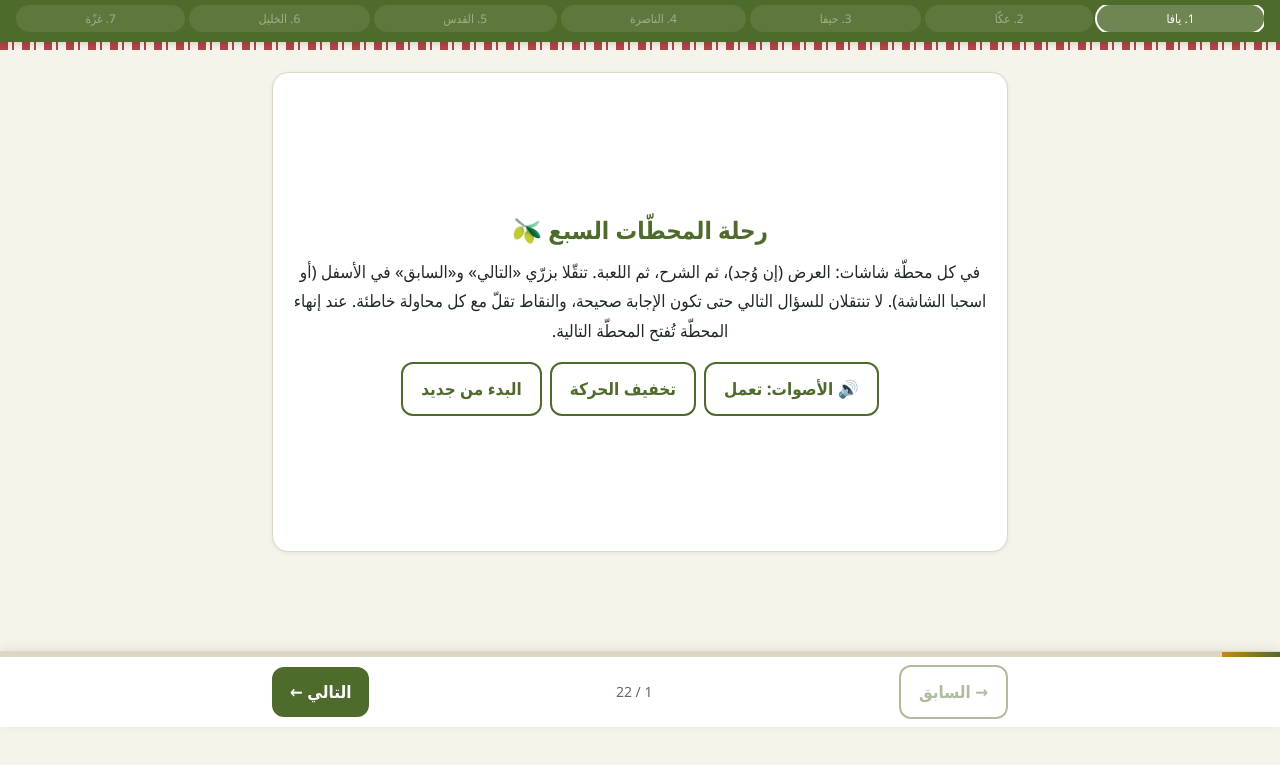
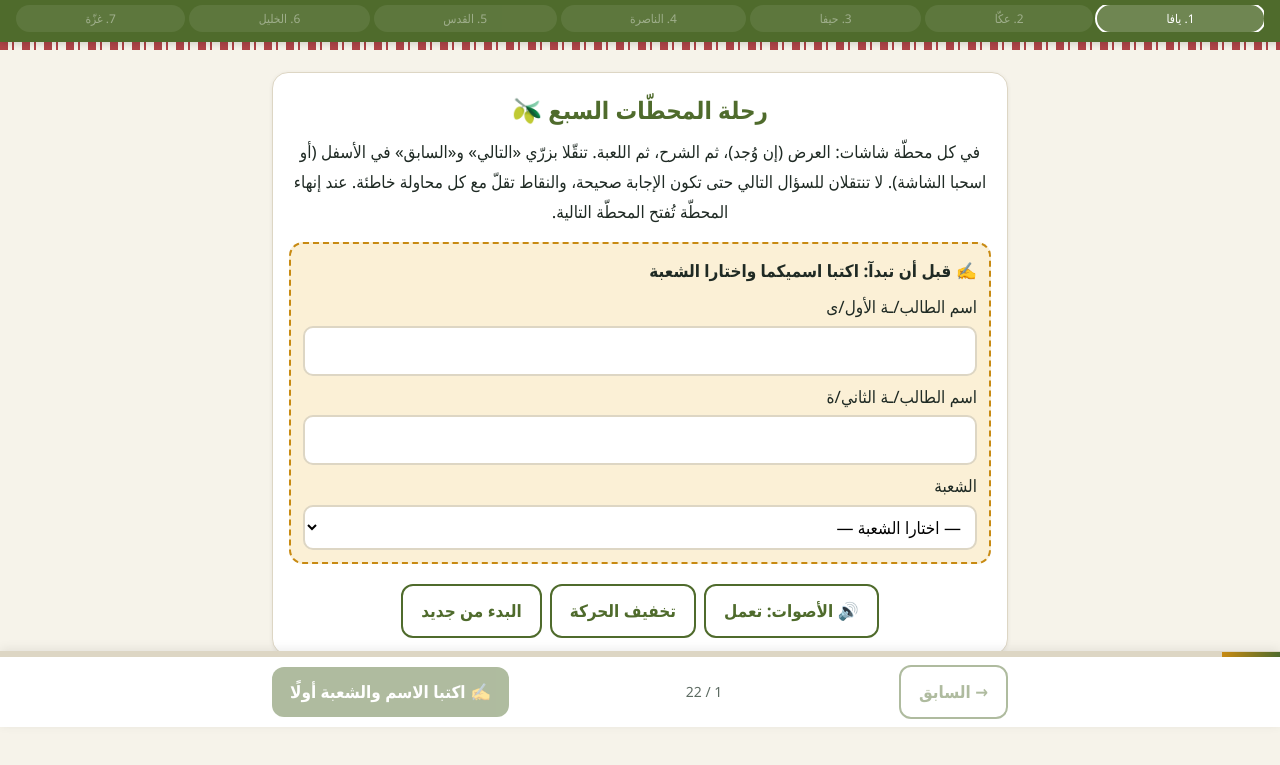
Before and after one commit to windscolors-crypto/digital-skills-games, a plain HTML site: page g10/u2-l1.html in a window 1280 px wide. Shown: the part 73-838 px from the top of the page. Before the commit the page ends 800 px from the top, so only its background shows below. Drawn offline with Linux system fonts and the light colour scheme.

Commit message:
Names and section on the first screen

```diff
--- a/g10/u2-l1.html
+++ b/g10/u2-l1.html
@@ -116,6 +116,7 @@ svg.scr .good{stroke:var(--ok);stroke-width:3}
 .spk{position:absolute;pointer-events:none;color:#ffb300;font-style:normal;font-size:16px;animation:spk .8s forwards;z-index:5}
 @keyframes spk{to{transform:translate(var(--dx),var(--dy)) scale(.3);opacity:0}}
 body.calm .dk-stage img.kb{animation:none}
+.namebox{background:var(--gold2);border:2px dashed var(--gold);border-radius:14px;padding:12px;margin:10px 0;text-align:right;display:flex;flex-direction:column;gap:6px}.namebox label{display:block}.namebox input,.namebox select{display:block;width:100%;box-sizing:border-box;font:inherit;padding:8px 10px;margin-top:4px;border:2px solid var(--line);border-radius:10px;background:#fff}body.pres .intro .namebox b:first-child{font-size:17px;color:var(--ink)}
 body.pres footer{display:none}
 body.pres main{padding-bottom:110px}
 body.pres #main > section,body.pres #secs > section{display:none;margin-top:10px}
@@ -686,6 +687,9 @@ let armed=false;$("#reset").onclick=e=>{const b=e.currentTarget;if(!armed){armed
 /* ---------- وضع العرض التقديمي ---------- */
 (function(){
  document.body.classList.add("pres");
+ (function(){const intro=$(".intro");const box=el("div","namebox","<b>✍️ قبل أن تبدآ: اكتبا اسميكما واختارا الشعبة</b>");
+  ["n1","n2","cls"].forEach(id=>{const e=document.getElementById(id);if(e){box.append(e.closest("label"));e.addEventListener("input",()=>window.PRES&&PRES.upd());e.addEventListener("change",()=>window.PRES&&PRES.upd());}});
+  const row=intro.querySelector(".row");intro.insertBefore(box,row);})();
  const KN={deck:"العرض",exp:"الشرح",game:"اللعبة"};
  const scr=[{node:$(".intro"),title:"البداية"}];
  S.forEach((sec,si)=>{const node=document.getElementById(sec.id);const parts=[...node.querySelectorAll(".scr")];
@@ -697,13 +701,14 @@ let armed=false;$("#reset").onclick=e=>{const b=e.currentTarget;if(!armed){armed
  const prev=nav.querySelector(".pprev"),next=nav.querySelector(".pnext"),cnt=nav.querySelector(".pcnt"),bar=nav.querySelector(".pbar i");
  let cur=0;try{cur=Math.min(+(localStorage.getItem(L.key+":scr")||0),scr.length-1);}catch(e){}
  const open=i=>{const x=scr[i];if(!x)return false;if(x.fin)return S.every(s=>st.done[s.id]);if(x.si==null)return true;return x.si<=st.open;};
- const blocked=i=>{const x=scr[i];return x&&x.part&&x.part.dataset.k==="game"&&!st.done[S[x.si].id];};
+ const needNames=()=>!((st.n1||"").trim()&&(st.cls||"").trim());
+ const blocked=i=>{if(i===0&&needNames())return true;const x=scr[i];return x&&x.part&&x.part.dataset.k==="game"&&!st.done[S[x.si].id];};
  while(cur>0&&!open(cur))cur--;
  function upd(){const x=scr[cur];
   prev.disabled=cur===0;
   const can=cur<scr.length-1&&open(cur+1)&&!blocked(cur);
   next.disabled=!can;
-  next.textContent=blocked(cur)?"🔒 أنهيا اللعبة أولًا":(scr[cur+1]&&scr[cur+1].fin?"بطاقة الإنجاز ←":"التالي ←");
+  next.textContent=(cur===0&&needNames())?"✍️ اكتبا الاسم والشعبة أولًا":blocked(cur)?"🔒 أنهيا اللعبة أولًا":(scr[cur+1]&&scr[cur+1].fin?"بطاقة الإنجاز ←":"التالي ←");
   cnt.textContent=`${cur+1} / ${scr.length}`;bar.style.width=((cur+1)/scr.length*100)+"%";}
  function go(i,dir){if(i<0||i>=scr.length||!open(i))return;const old=scr[cur];cur=i;const x=scr[cur];
   document.querySelectorAll("#main > section, #secs > section").forEach(n=>n.classList.remove("cur"));
```
